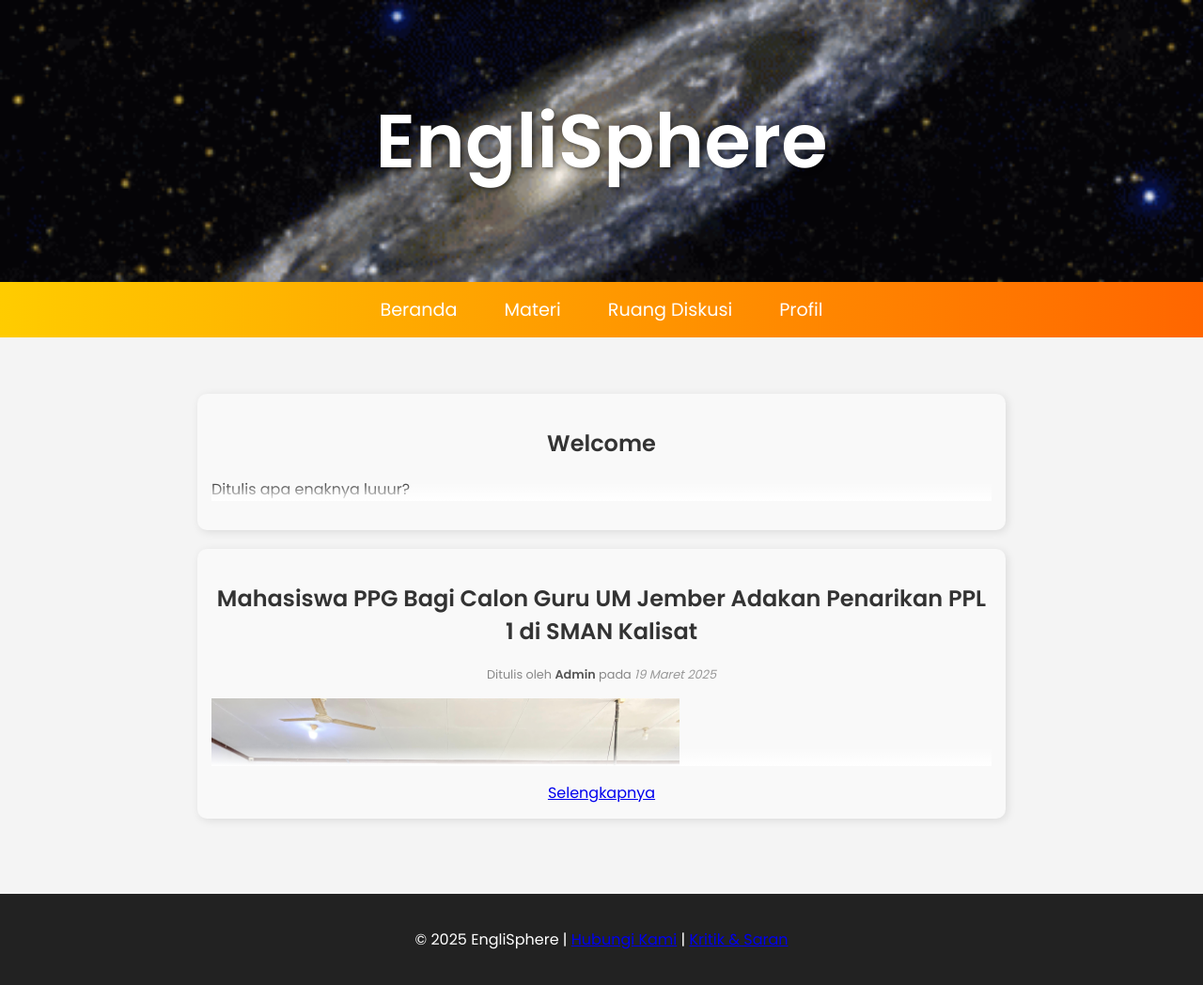
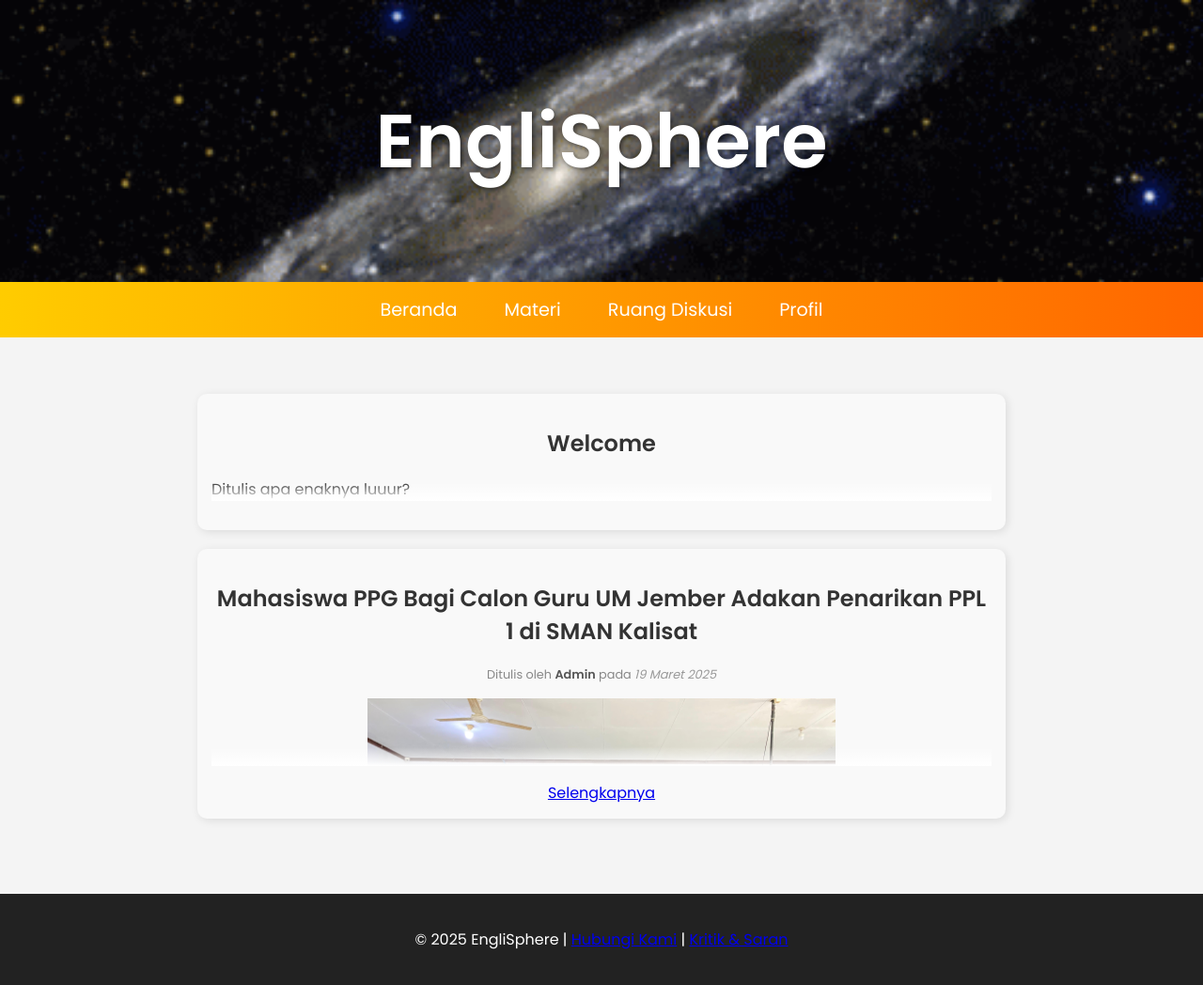
Before and after one commit to englisphere/englisphere.github.io, a plain HTML site: page index.html in a window 1280 px wide. Shown: the whole page at 94% size. Drawn offline with Linux system fonts and the light colour scheme.

Commit message:
Update styles.css

```diff
--- a/styles.css
+++ b/styles.css
@@ -144,6 +144,11 @@ body {
 
 
 
+.post-content img {
+    display: block;
+    margin-left: auto;
+    margin-right: auto;
+}
 
 
 
```
